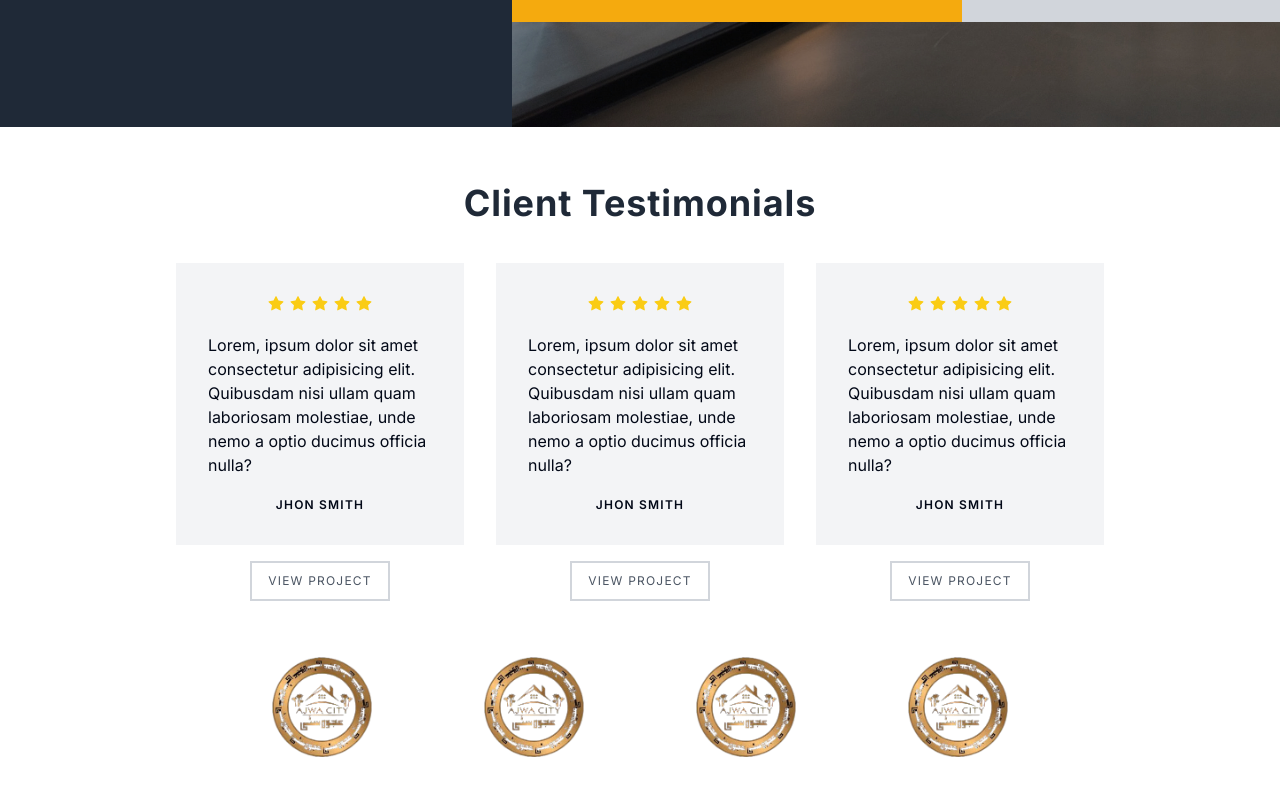
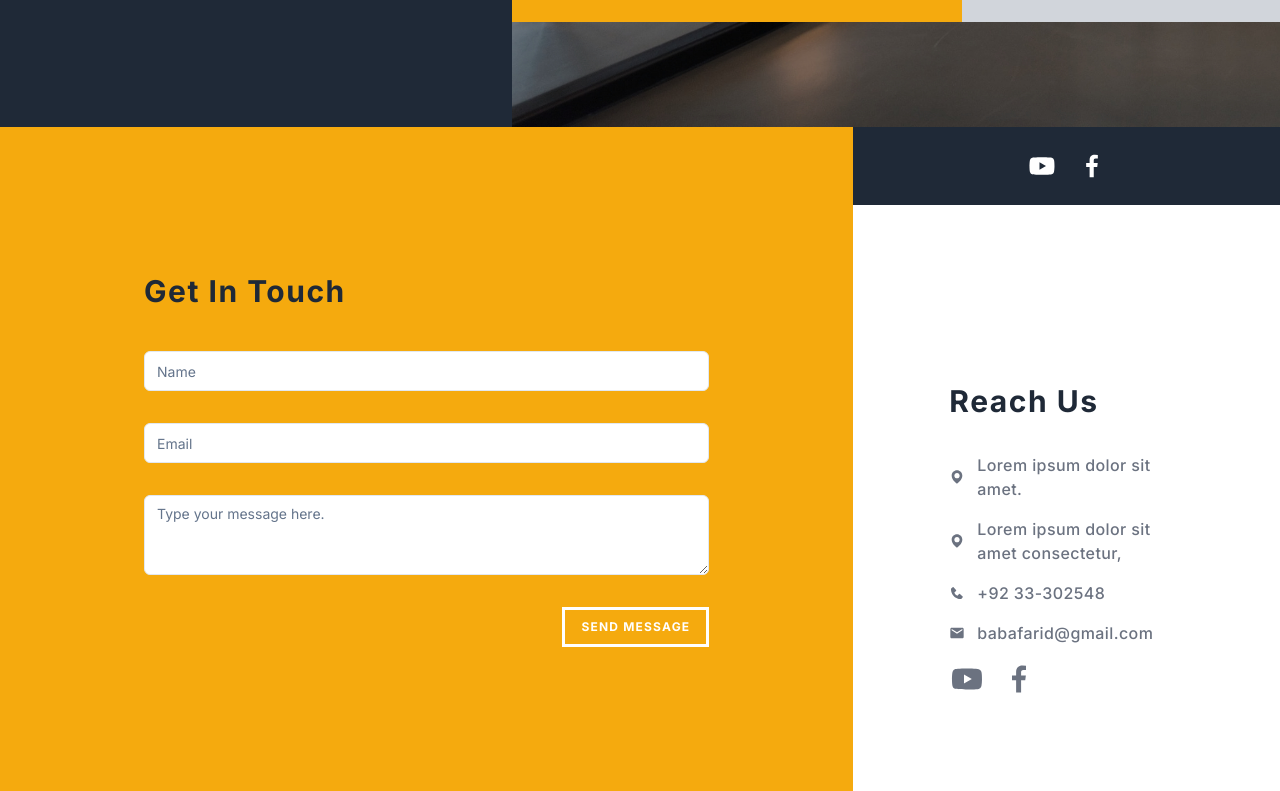
Before and after one commit to aliihaiderr/construction-landing-page, a Next.js app: page / in a window 1280 px wide. Shown: the part 3149-3940 px from the top of the page. Built offline with nearby package versions, Linux system fonts and the light colour scheme.

Commit message:
minor change

```diff
--- a/src/app/page.tsx
+++ b/src/app/page.tsx
@@ -1,9 +1,9 @@
-import HeroSection from "@/components/HeroSection"
-import Features from "@/components/Features"
-import LatestProjects from "@/components/LatestProjects"
-import About from "@/components/About"
-import Testimonials from "@/components/Testimonials"
-import Contact from "@/components/Contact"
+import HeroSection from "@/components/HeroSection";
+import Features from "@/components/Features";
+import LatestProjects from "@/components/LatestProjects";
+import About from "@/components/About";
+import Testimonials from "@/components/Testimonials";
+import Contact from "@/components/Contact";
 
 export default function Home() {
   return (
@@ -12,8 +12,8 @@ export default function Home() {
       <Features />
       <LatestProjects />
       <About />
-      <Testimonials />
+      {/* <Testimonials /> */}
       <Contact />
     </>
-  )
+  );
 }
```
